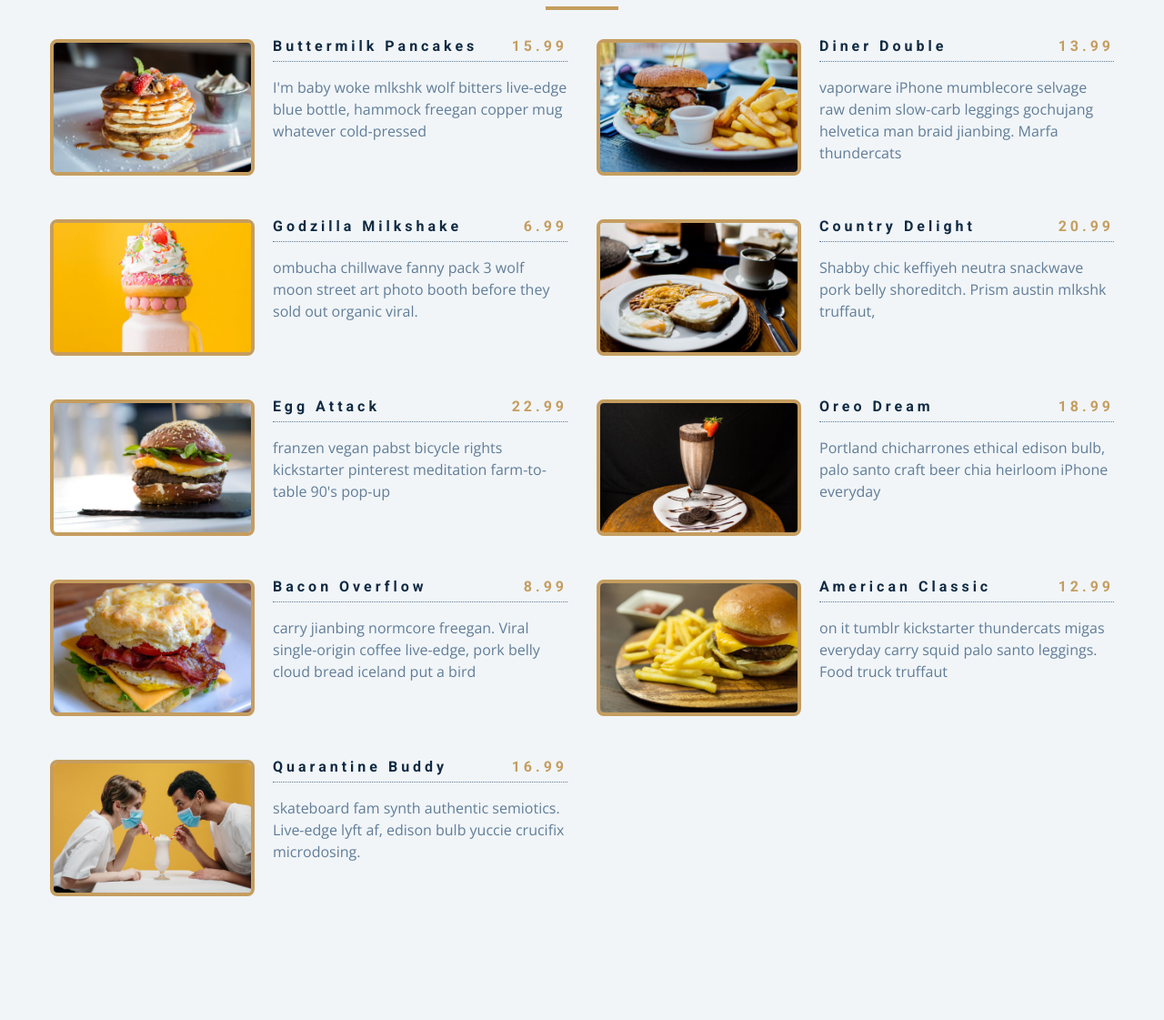
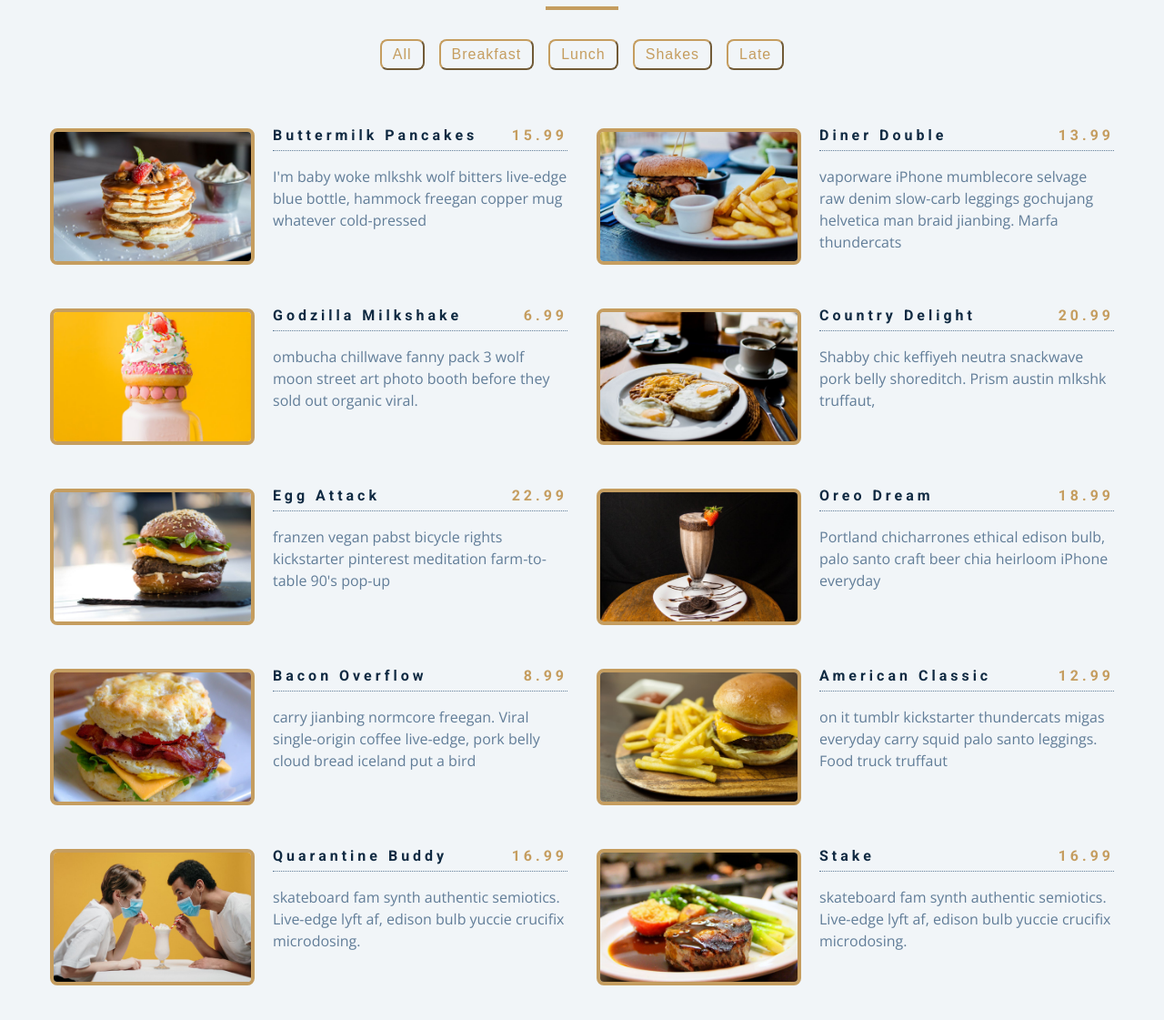
Before and after one commit to themff/JsProjects, a plain HTML site: page 8-menu/setup/index.html in a window 1280 px wide. Shown: the part 125-1246 px from the top of the page at 91% size. Before the commit the page ends 1190 px from the top, so only its background shows below. Drawn offline with nearby package versions, Linux system fonts and the light colour scheme.

Commit message:
Just finished the 8 project

```diff
--- a/8-menu/setup/app.js
+++ b/8-menu/setup/app.js
@@ -71,21 +71,39 @@ const menu = [
     img: "./images/item-9.jpeg",
     desc: `skateboard fam synth authentic semiotics. Live-edge lyft af, edison bulb yuccie crucifix microdosing.`,
   },
+  {
+    id: 10,
+    title: "Stake",
+    category: "late",
+    price: 16.99,
+    img: "./images/item-10.jpeg",
+    desc: `skateboard fam synth authentic semiotics. Live-edge lyft af, edison bulb yuccie crucifix microdosing.`,
+  },
 ];
 
 
 const sectionCenter = document.querySelector(".section-center"); //este query selecciona al padre de todos mis menúes. Sería el contenedor
+const container = document.querySelector(".btn-container");
+//const filterBtns = document.querySelectorAll(".filter-btn"); //como abajo añadimos los botones de forma dinámica, ya no podemos acceder a esos botones de esta manera. hay que seleccionarlos DESPUES de que hayan sido añadidos completamente.
 
+//Load Items
 window.addEventListener("DOMContentLoaded",function(){
-  displayMenuItems(menu);
+  displayMenuItems(menu); //le paso como argumento el menu
+  displayMenuButtons();
+
+
 });
+
+//filter
+
+
 
 function displayMenuItems(menuItems){
     //console.log("shake and bake");  //cuando carga la página (por eso selecciona el evento del window y mira el domcontentloader), impripe por consola un texto de prueba.
     let displayMenu = menuItems.map(function(item){
       //console.log(item); //me muestra item por item
 
-      //return `<h1>${item.title}</h1>`;
+      //return `<h1>${item.title}</h1>`  prueba de retorno de html;
       return `<article class="menu-item">
       <img src=${item.img} class="photo" alt="Menu Item">
       <div class="item-info">
@@ -104,3 +122,39 @@ function displayMenuItems(menuItems){
     sectionCenter.innerHTML = displayMenu; //esta línea hace la magia, y me agrega al html el join anterior que se guardó en displayMenu.
 
 }
+
+function displayMenuButtons() {
+  const categories = menu.reduce(function(values,item){
+    if(!values.includes(item.category)){
+      values.push(item.category);
+    }
+return values;
+  },["all"])    //por el momento el array values solo contiene "all". el if dice, si lo que tengo en item.category no está dentro del array, lo pusheo.
+  //console.log(categories);
+  const categoryBtns = categories.map(function(category){
+    return `<button class="filter-btn"
+    type="button"
+    data-id=${category}>${category}</button>`
+  }).join("");
+  //console.log(categoryBtns);
+  container.innerHTML = categoryBtns;
+  const filterBtns = document.querySelectorAll(".filter-btn");
+  filterBtns.forEach(function(btn){
+    btn.addEventListener("click", function(e){
+      //console.log(e.currentTarget.dataset.id); //e es evento, dataset me entrega lo que hay en el data-id dentro de las clases del objeto. por ej si toco el botón all, me entra un all. Impresionante.
+      const category = e.currentTarget.dataset.id;
+      const menuCategory = menu.filter(function(menuItem){
+        if(menuItem.category === category){
+          return menuItem;
+        }
+      })
+      //console.log(menuCategory);
+      if(category === "all"){
+        displayMenuItems(menu);
+      }
+      else{
+        displayMenuItems(menuCategory);
+      }
+    })
+  })
+}
--- a/8-menu/setup/index.html
+++ b/8-menu/setup/index.html
@@ -20,10 +20,16 @@
         <div class="underline"></div>
       </div>
       <!-- Filter buttons-->
+      <div class="btn-container">
+        <!-- <button class="filter-btn" type="button" data-id="all">all</button>
+        <button class="filter-btn" type="button" data-id="breakfast">breakfast</button>
+        <button class="filter-btn" type="button" data-id="lunch">lunch</button>
+        <button class="filter-btn" type="button" data-id="all">shakes</button> -->
+      </div>
       <!-- Menu Items-->
       <div class="section-center">
         <!-- Single Item-->
-        <article class="menu-item">
+        <!-- <article class="menu-item">
           <img src="./menu-item.jpeg" class="photo" alt="Menu Item">
           <div class="item-info">
             <header>
@@ -35,7 +41,7 @@
               by an amount of people. Sure you got it. Big boy.
             </p>
           </div>
-        </article>
+        </article>   -->
         <!-- end ofSingle Item-->
       </div>
     </section>
```
